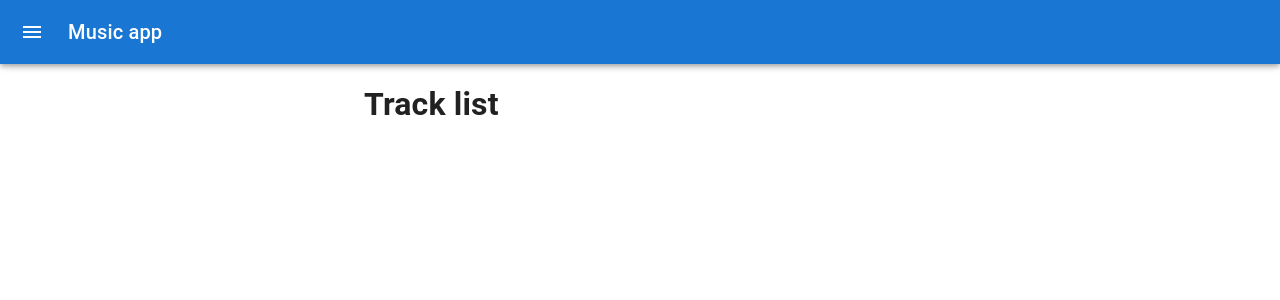
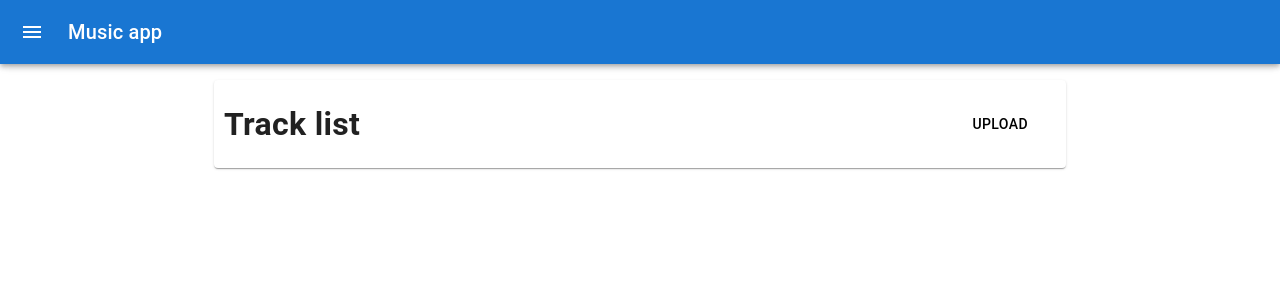
Before and after one commit to BelohvostovAlex/Spotify-client, a Next.js app: page /tracks in a window 1280 px wide. Shown: the top 300 px of the page. Built offline with nearby package versions, Linux system fonts and the light colour scheme.

Commit message:
added template and styles, types for track,comment

```diff
--- a/components/AppContainer/AppContainer.tsx
+++ b/components/AppContainer/AppContainer.tsx
@@ -7,7 +7,7 @@ import { styles } from "./styles";
 
 const AppContainer: React.FC<AppContainerProps> = ({ children }) => {
   return (
-    <Container maxWidth="sm" sx={styles.appContainer}>
+    <Container maxWidth="md" sx={styles.appContainer}>
       {children}
     </Container>
   );
--- a/pages/tracks/index.tsx
+++ b/pages/tracks/index.tsx
@@ -1,11 +1,29 @@
 import React from "react";
+import { useRouter } from "next/router";
 
+import { Box, Card, Typography, Button } from "@mui/material";
 import MainLayout from "../../layouts/MainLayout/MainLayout";
 
+import { styles } from "../../styles/pages/trackStyle";
+import { ITrack } from "../../types/track";
+
 const Index = () => {
+  const router = useRouter();
+  const tracks: ITrack[] = [];
+
   return (
     <MainLayout>
-      <h1>Track list</h1>
+      <Box>
+        <Card sx={styles.trackCardWrapper}>
+          <Typography sx={styles.trackCardTitle}>Track list</Typography>
+          <Button
+            onClick={() => router.push("/track/createTrack")}
+            sx={styles.trackCardBtn}
+          >
+            Upload
+          </Button>
+        </Card>
+      </Box>
     </MainLayout>
   );
 };
--- /dev/null
+++ b/styles/pages/trackStyle.ts
@@ -0,0 +1,16 @@
+export const styles = {
+  trackCardWrapper: {
+    display: "flex",
+    padding: "20px 10px",
+    alignItems: "center",
+    justifyContent: "space-between",
+  },
+  trackCardTitle: {
+    fontSize: "32px",
+    fontWeight: "700",
+  },
+  trackCardBtn: {
+    color: "black",
+    padding: "10px 28px",
+  },
+};
--- /dev/null
+++ b/types/comment.ts
@@ -0,0 +1,5 @@
+export interface IComment {
+  _id: string;
+  username: string;
+  text: string;
+}
--- /dev/null
+++ b/types/track.ts
@@ -0,0 +1,12 @@
+import { IComment } from "./comment";
+
+export interface ITrack {
+  _id: string;
+  name: string;
+  artist: string;
+  text: string;
+  listens: number;
+  picture: string;
+  audio: string;
+  comments: IComment[];
+}
```
